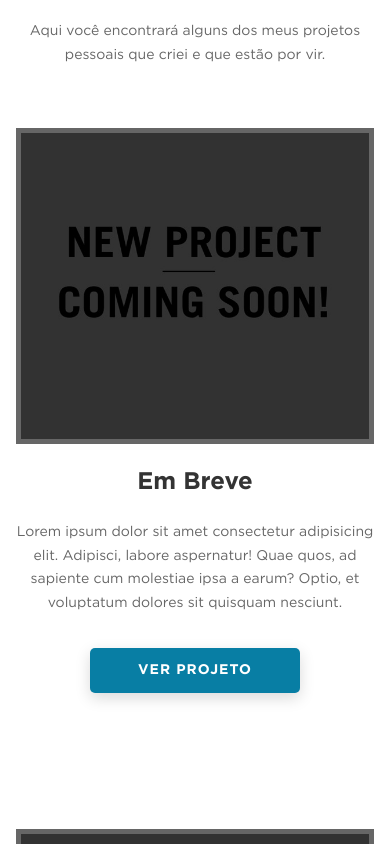
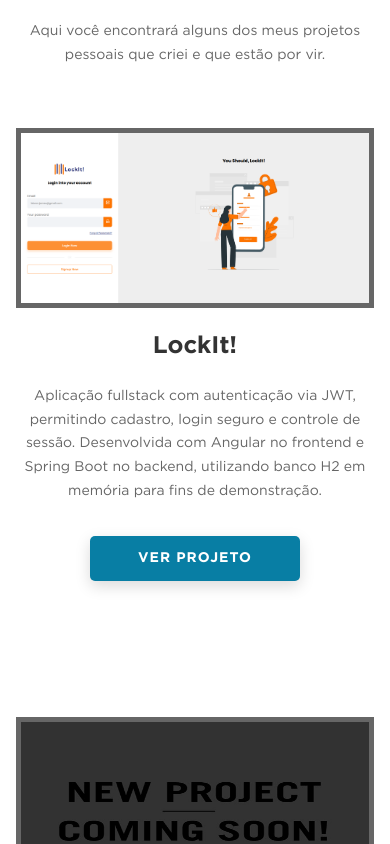
Before and after one commit to MarceloCabral98sp/my-portfolio, a React (Vite) app: page / in a window 390 px wide. Shown: the part 2660-3504 px from the top of the page. Built offline with nearby package versions, Linux system fonts and the light colour scheme.

Commit message:
feat: adding new project info

```diff
--- a/src/components/projects/index.tsx
+++ b/src/components/projects/index.tsx
@@ -16,12 +16,15 @@ const Projects = forwardRef<HTMLDivElement>((_, ref) => {
 
                 <div>
                     <div className='projects-section__project-card'>
-                        <img src="/assets/images/coming-soon.jpg" alt={ t('pages.projects.coming-soon') } />
+                        <img src="/assets/images/lockit.png" alt={ t('pages.projects.projects.0.alt') } />
                         <div>
                             <h2>{ t('pages.projects.projects.0.project-title') }</h2>
                             <p>{ t('pages.projects.projects.0.project-description') }</p>
 
-                            <button className='btn'>
+                            <button
+                                className='btn'
+                                onClick={() => window.open('https://github.com/MarceloCabral98sp/jwt-auth-frontend')}
+                            >
                                 { t('pages.projects.button') }
                             </button>
                         </div>
--- a/src/components/projects/projects.scss
+++ b/src/components/projects/projects.scss
@@ -57,3 +57,12 @@
         }
     }
 }
+
+@media(max-width: 570px) {
+    .projects-section__project-card {
+        img {
+            height: auto;
+            max-height: 207px;
+        }
+    }
+}
--- a/src/i18n/locales/en-us.json
+++ b/src/i18n/locales/en-us.json
@@ -31,8 +31,9 @@
                 "subtitle": "Here you will find some of my personal projects that I have created and that are upcoming.",
                 "projects": [
                     {
-                        "project-title": "Coming Soon",
-                        "project-description": "Lorem ipsum dolor sit amet consectetur adipisicing elit. Adipisci, labore aspernatur! Quae quos, ad sapiente cum molestiae ipsa a earum? Optio, et voluptatum dolores sit quisquam nesciunt."
+                        "project-title": "LockIt!",
+                        "project-description": "Fullstack application with authentication via JWT, allowing registration, secure login and session control. Developed with Angular on the frontend and Spring Boot on the backend, using H2 in-memory database for demonstration purposes.",
+                        "alt": "Image of LockIt project"
                     },
                     {
                         "project-title": "Coming Soon",
--- a/src/i18n/locales/pt-br.json
+++ b/src/i18n/locales/pt-br.json
@@ -31,8 +31,9 @@
                 "subtitle": "Aqui você encontrará alguns dos meus projetos pessoais que criei e que estão por vir.",
                 "projects": [
                     {
-                        "project-title": "Em Breve",
-                        "project-description": "Lorem ipsum dolor sit amet consectetur adipisicing elit. Adipisci, labore aspernatur! Quae quos, ad sapiente cum molestiae ipsa a earum? Optio, et voluptatum dolores sit quisquam nesciunt."
+                        "project-title": "LockIt!",
+                        "project-description": "Aplicação fullstack com autenticação via JWT, permitindo cadastro, login seguro e controle de sessão. Desenvolvida com Angular no frontend e Spring Boot no backend, utilizando banco H2 em memória para fins de demonstração.",
+                        "alt": "Imagem do projeto LockIt"
                     },
                     {
                         "project-title": "Em Breve",
```
Also changed, not shown: public/assets/images/lockit.png (added).
